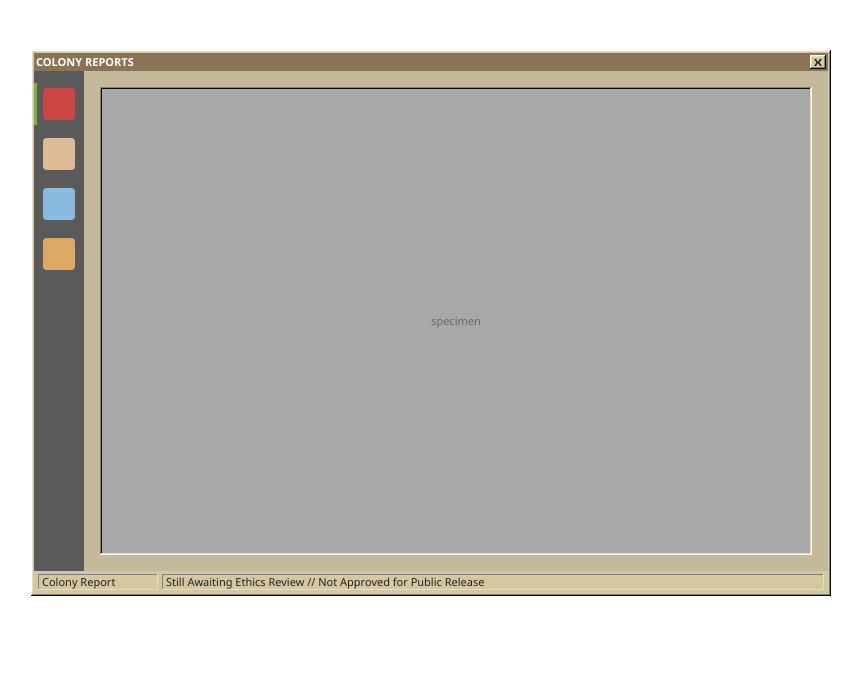
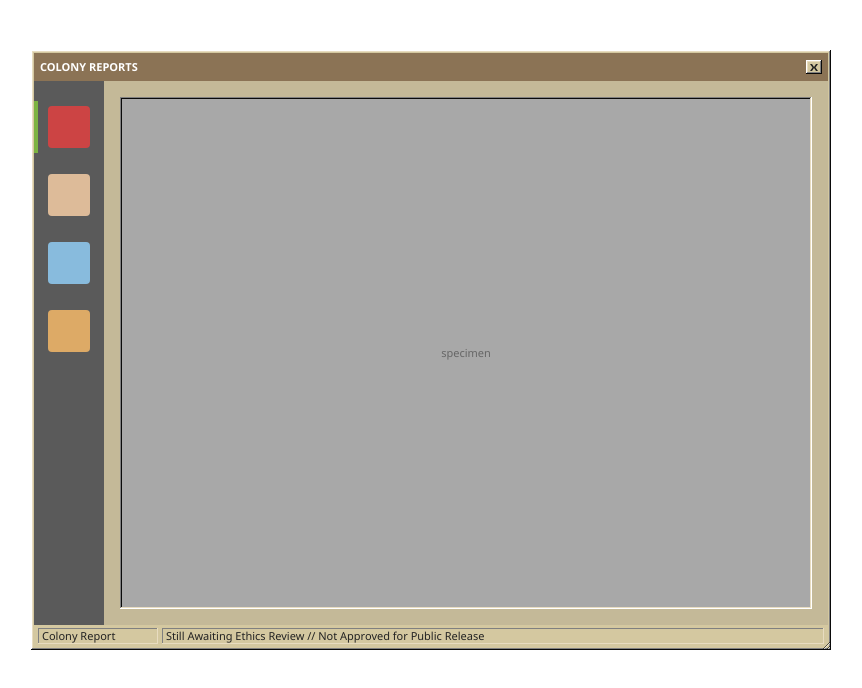
Before and after one commit to colinrlly/colony-report, a Next.js app: page / in a window 1280 px wide. Shown: the top 688 px of the page, without its empty margins (19-881 px from the left). Built offline with nearby package versions, Linux system fonts and the light colour scheme.

Commit message:
More breathing room

```diff
--- a/src/components/colony-reports.tsx
+++ b/src/components/colony-reports.tsx
@@ -23,13 +23,13 @@ export function ColonyReports() {
   const [selectedId, setSelectedId] = useState("specimen");
 
   return (
-    <Window className="w-[800px] absolute top-[50px] left-[50px]">
+    <Window className="w-[800px] h-[600px] absolute top-[50px] left-[50px] flex flex-col">
       <WindowTitleBar>
         <WindowTitle>COLONY REPORTS</WindowTitle>
         <WindowControls showMinimize={false} showMaximize={false} />
       </WindowTitleBar>
 
-      <div className="flex h-[500px]">
+      <div className="flex flex-1 min-h-0">
         <SidebarNav
           items={navItems}
           selectedId={selectedId}
--- a/src/components/ui/sidebar-nav.tsx
+++ b/src/components/ui/sidebar-nav.tsx
@@ -16,14 +16,14 @@ interface SidebarNavProps {
 
 export function SidebarNav({ items, selectedId, onSelect }: SidebarNavProps) {
   return (
-    <nav className="flex flex-col bg-[#5a5a5a] w-[50px] py-2">
+    <nav className="flex flex-col bg-[#5a5a5a] w-[70px] py-4 gap-2">
       {items.map((item) => (
         <button
           key={item.id}
           onClick={() => onSelect(item.id)}
           className={cn(
             "relative flex items-center justify-center",
-            "w-full h-[50px]",
+            "w-full h-[60px]",
             "hover:bg-[#6a6a6a]",
             "transition-colors"
           )}
@@ -32,11 +32,11 @@ export function SidebarNav({ items, selectedId, onSelect }: SidebarNavProps) {
         >
           {/* Green highlight bar */}
           {selectedId === item.id && (
-            <div className="absolute left-0 top-1 bottom-1 w-[3px] bg-[#7cb342]" />
+            <div className="absolute left-0 top-1 bottom-1 w-[4px] bg-[#7cb342]" />
           )}
           {/* Placeholder icon */}
           <div
-            className="w-[32px] h-[32px] rounded-sm"
+            className="w-[42px] h-[42px] rounded-sm"
             style={{ backgroundColor: item.color }}
           />
         </button>
--- a/src/components/ui/window/window-title-bar.tsx
+++ b/src/components/ui/window/window-title-bar.tsx
@@ -15,7 +15,7 @@ export const WindowTitleBar = forwardRef<HTMLDivElement, WindowTitleBarProps>(
         className={cn(
           "window-drag-handle",
           "flex items-center justify-between",
-          "h-[18px] px-[2px]",
+          "h-[28px] px-[6px]",
           "select-none",
           "cursor-grab active:cursor-grabbing",
           active ? "bg-win98-title-active" : "bg-win98-title-inactive",
--- a/src/components/ui/window/window.tsx
+++ b/src/components/ui/window/window.tsx
@@ -22,6 +22,7 @@ export const Window = forwardRef<HTMLDivElement, WindowProps>(
               "win98-border-raised",
               "p-[3px]",
               "text-win98-text text-[11px]",
+              "resize overflow-auto",
               className
             )}
             {...props}
```
